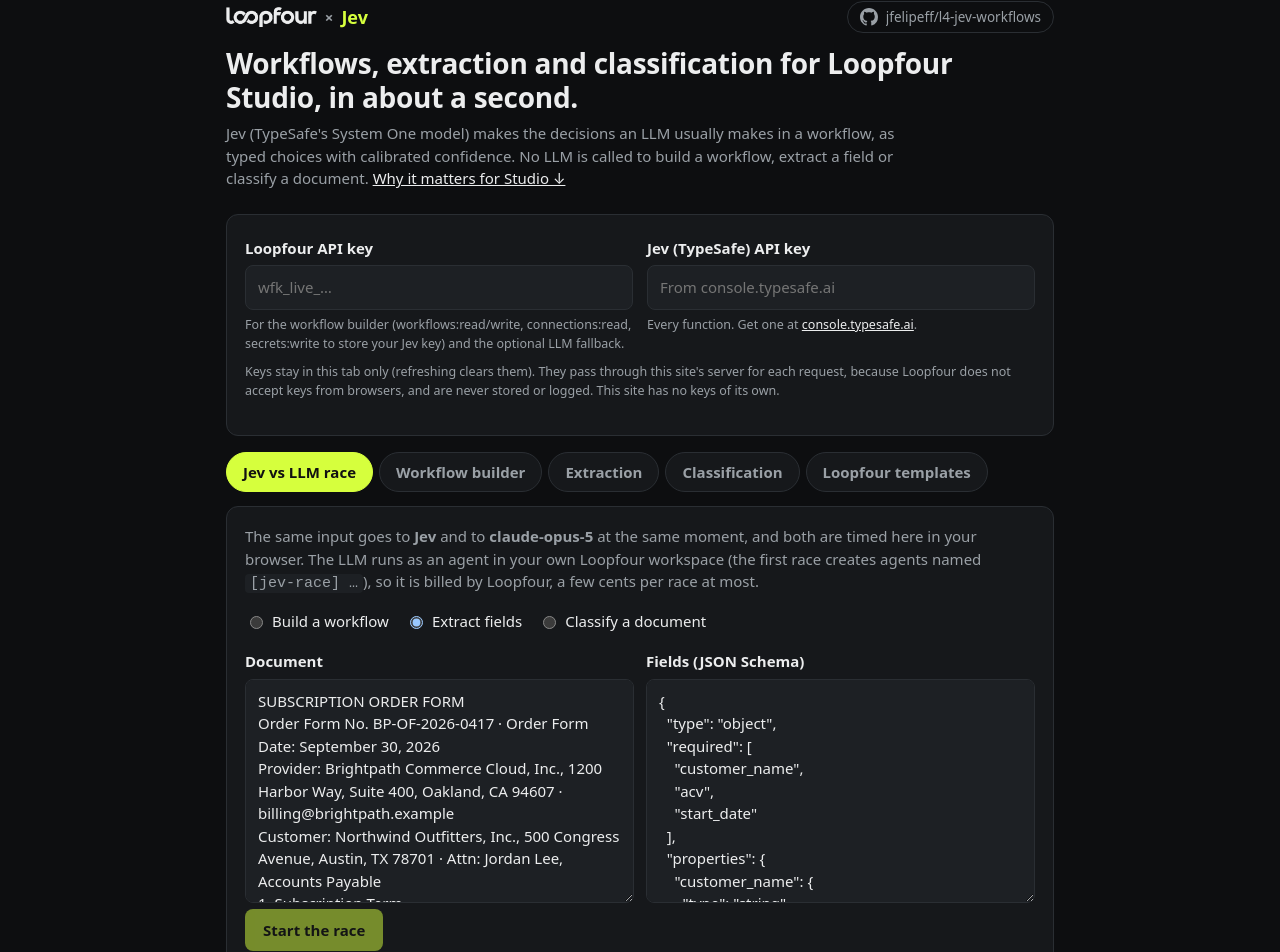
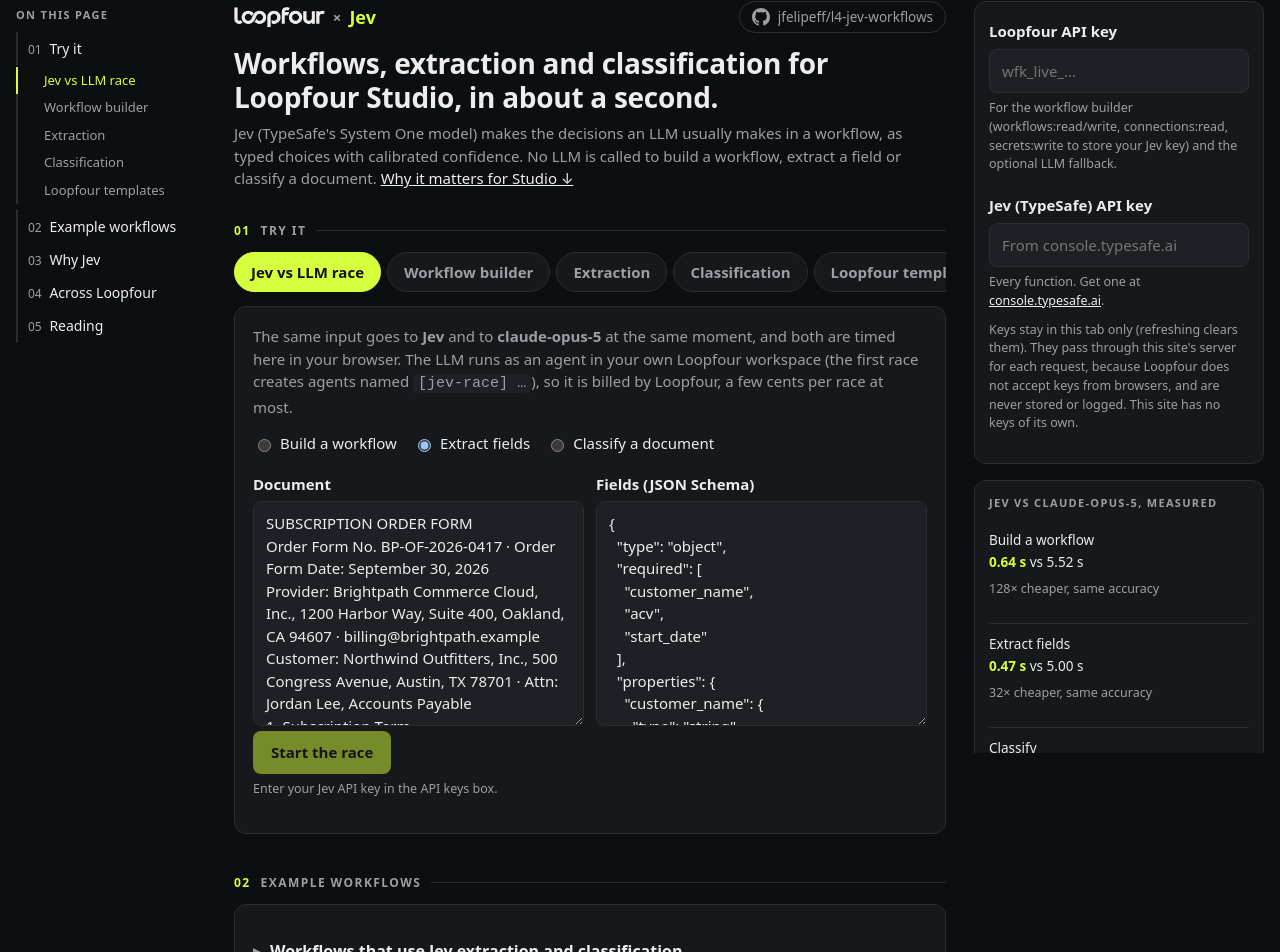
Before and after one commit to jfelipeff/l4-jev-workflows, a Next.js app in the folder workflow-builder/: page / in a window 1280 px wide. Shown: the part 39-991 px from the top of the page. Built offline with nearby package versions, Linux system fonts and the light colour scheme.

Commit message:
Three-column layout with sticky section nav and keys rail; numbered sections; collapsible sections

```diff
--- a/workflow-builder/app/builder.tsx
+++ b/workflow-builder/app/builder.tsx
@@ -109,7 +109,7 @@ export function Builder({ apiKey, jevKey, seed }: { apiKey: string; jevKey: stri
   const usage = plan?.draft.usage;
   const open = assembled?.questions.filter((q) => q.kind !== 'info') ?? [];
   const notes = assembled?.questions.filter((q) => q.kind === 'info') ?? [];
-  const missingKeys = !apiKey ? 'Enter your Loopfour API key above.' : !jevKey ? 'Enter your Jev API key above.' : null;
+  const missingKeys = !apiKey ? 'Enter your Loopfour API key in the API keys box.' : !jevKey ? 'Enter your Jev API key in the API keys box.' : null;
 
   return (
     <>
--- a/workflow-builder/app/examples.tsx
+++ b/workflow-builder/app/examples.tsx
@@ -54,7 +54,10 @@ export const JEV_EXAMPLES: { group: string; items: { prompt: string; steps: stri
 export function JevExamples({ onBuild }: { onBuild: (text: string) => void }) {
   return (
     <section className="card prose" id="jev-workflows">
+      <details className="fold">
+        <summary>
           <h2>Workflows that use Jev extraction and classification</h2>
+        </summary>
         <p>
           Describe a step that extracts fields or sorts a document into labels, and the builder adds a <strong>Jev Extraction</strong> or{' '}
           <strong>Jev Classification</strong> step: an API Request block that calls this site&apos;s <code>/api/extract</code> or{' '}
@@ -86,6 +89,7 @@ export function JevExamples({ onBuild }: { onBuild: (text: string) => void }) {
             </div>
           ))}
         </div>
+      </details>
     </section>
   );
 }
--- a/workflow-builder/app/functions.tsx
+++ b/workflow-builder/app/functions.tsx
@@ -25,7 +25,7 @@ function CascadeToggle({ on, set, apiKey }: { on: boolean; set: (v: boolean) =>
     <div className="checks">
       <label title="Uses your Loopfour key: runs Loopfour's claude-opus-5 as an agent in your workspace">
         <input type="checkbox" checked={on && !!apiKey} disabled={!apiKey} onChange={(e) => set(e.target.checked)} /> Send only uncertain answers to
-        an LLM (Loopfour&apos;s claude-opus-5); Jev must confirm its answer{!apiKey && ' (enter your Loopfour key above)'}
+        an LLM (Loopfour&apos;s claude-opus-5); Jev must confirm its answer{!apiKey && ' (enter your Loopfour key in the API keys box)'}
       </label>
     </div>
   );
@@ -112,7 +112,7 @@ export function ExtractPanel({ jevKey, apiKey }: { jevKey: string; apiKey: strin
         <button className="primary" disabled={!jevKey || !document || busy} onClick={run}>
           {busy ? 'Jev is extracting…' : 'Extract'}
         </button>
-        {!jevKey && <p className="hint">Enter your Jev API key above.</p>}
+        {!jevKey && <p className="hint">Enter your Jev API key in the API keys box.</p>}
         {error && <p className="error">{error}</p>}
       </section>
 
@@ -202,7 +202,7 @@ export function ClassifyPanel({ jevKey, apiKey }: { jevKey: string; apiKey: stri
         <button className="primary" disabled={!jevKey || !document || busy} onClick={run}>
           {busy ? 'Jev is classifying…' : 'Classify'}
         </button>
-        {!jevKey && <p className="hint">Enter your Jev API key above.</p>}
+        {!jevKey && <p className="hint">Enter your Jev API key in the API keys box.</p>}
         {error && <p className="error">{error}</p>}
       </section>
 
--- a/workflow-builder/app/globals.css
+++ b/workflow-builder/app/globals.css
@@ -188,3 +188,56 @@ th { color: var(--muted); font-weight: 600; }
 .race-answers ol { margin: 0; padding-left: 18px; }
 .race-answers .jevstep { color: var(--accent); }
 tr.differs td { color: #ffb4a8; }
+
+/* --- collapsible sections ------------------------------------------------- */
+.fold > summary { cursor: pointer; list-style: none; display: flex; align-items: center; gap: 10px; }
+.fold > summary::-webkit-details-marker { display: none; }
+.fold > summary::before { content: '▸'; color: var(--muted); font-size: 14px; transition: transform 0.15s; }
+.fold[open] > summary::before { transform: rotate(90deg); }
+.fold > summary h2 { margin: 0; }
+.fold[open] > summary { margin-bottom: 12px; }
+.fold.more { margin-top: 14px; }
+.fold.more > summary { color: var(--text); font-weight: 600; font-size: 14px; }
+
+/* --- page layout: side nav | content | keys rail ------------------------- */
+.toc { display: none; }
+.measured { display: none; }
+.content > *:first-child .section-label { margin-top: 8px; }
+.section-label {
+  display: flex; align-items: center; gap: 10px; margin: 40px 0 12px;
+  font-size: 12px; font-weight: 700; letter-spacing: 0.12em; text-transform: uppercase; color: var(--muted);
+}
+.section-label span { color: var(--accent); font-variant-numeric: tabular-nums; }
+.section-label::after { content: ''; flex: 1; height: 1px; background: var(--line); }
+#try, #jev-workflows, #why, #where-else, #articles { scroll-margin-top: 56px; }
+
+@media (min-width: 1240px) {
+  main.layout {
+    max-width: 1480px; display: grid; column-gap: 28px; align-items: start;
+    grid-template-columns: 190px minmax(0, 1fr) 290px;
+    grid-template-areas: 'toc head rail' 'toc content rail';
+  }
+  main.layout > header { grid-area: head; }
+  main.layout > .content { grid-area: content; min-width: 0; }
+  .toc, .rail { position: sticky; top: 24px; max-height: calc(100vh - 48px); overflow-y: auto; }
+  .toc { grid-area: toc; grid-row: 1 / span 2; display: block; padding-top: 6px; }
+  .rail { grid-area: rail; grid-row: 1 / span 2; }
+  .rail .keys { grid-template-columns: 1fr; gap: 12px; }
+  .rail .card { padding: 14px; }
+  .measured { display: grid; gap: 10px; }
+  .content .articles { grid-template-columns: repeat(2, minmax(0, 1fr)); }
+}
+
+.toc-title { margin: 0 0 8px; font-size: 11px; font-weight: 700; letter-spacing: 0.12em; text-transform: uppercase; color: var(--muted); }
+.toc-link {
+  display: block; width: 100%; text-align: left; background: none; border: 0; border-left: 2px solid var(--line);
+  color: var(--text); padding: 6px 10px; font: inherit; font-size: 14px; cursor: pointer;
+}
+.toc-link span { color: var(--muted); font-size: 12px; margin-right: 4px; font-variant-numeric: tabular-nums; }
+.toc-link:hover { border-left-color: var(--accent); }
+.toc-sub { margin: 2px 0 6px; }
+.toc-link.toc-tab { padding: 4px 10px 4px 26px; font-size: 13px; color: var(--muted); }
+.toc-link.toc-tab.on { color: var(--accent); border-left-color: var(--accent); }
+.measured-row { display: grid; gap: 2px; font-size: 13.5px; padding-bottom: 8px; border-bottom: 1px solid var(--line); }
+.measured-row strong { color: var(--accent); }
+.measured .link { justify-self: start; margin: 0; }
--- a/workflow-builder/app/page.tsx
+++ b/workflow-builder/app/page.tsx
@@ -21,6 +21,36 @@ const TABS = [
 ] as const;
 type Tab = (typeof TABS)[number]['id'];
 
+// Page sections, in order: the side nav and the numbered labels above each part use the same list.
+const SECTIONS = [
+  { id: 'try', label: 'Try it' },
+  { id: 'jev-workflows', label: 'Example workflows' },
+  { id: 'why', label: 'Why Jev' },
+  { id: 'where-else', label: 'Across Loopfour' },
+  { id: 'articles', label: 'Reading' },
+] as const;
+
+function SectionLabel({ n }: { n: number }) {
+  return (
+    <p className="section-label">
+      <span>{String(n + 1).padStart(2, '0')}</span> {SECTIONS[n].label}
+    </p>
+  );
+}
+
+/** Scroll to a section, opening it first when it is collapsed. */
+function goTo(id: string) {
+  const el = document.getElementById(id);
+  el?.querySelector<HTMLDetailsElement>(':scope > details.fold')?.setAttribute('open', '');
+  el?.scrollIntoView({ behavior: 'smooth', block: 'start' });
+}
+
+const MEASURED = [
+  { task: 'Build a workflow', jev: '0.64 s', llm: '5.52 s', cheaper: '128×' },
+  { task: 'Extract fields', jev: '0.47 s', llm: '5.00 s', cheaper: '32×' },
+  { task: 'Classify', jev: '0.20 s', llm: '2.85 s', cheaper: '163×' },
+];
+
 export default function Home() {
   const [apiKey, setApiKey] = useState('');
   const [jevKey, setJevKey] = useState('');
@@ -28,7 +58,7 @@ export default function Home() {
   const [seed, setSeed] = useState<{ text: string; n: number } | undefined>();
 
   return (
-    <main>
+    <main className="layout">
       <header>
         <div className="topbar">
           <div className="brand">
@@ -50,6 +80,34 @@ export default function Home() {
         </p>
       </header>
 
+      <nav className="toc" aria-label="On this page">
+        <p className="toc-title">On this page</p>
+        {SECTIONS.map((x, i) => (
+          <div key={x.id}>
+            <button className="toc-link" onClick={() => goTo(x.id)}>
+              <span>{String(i + 1).padStart(2, '0')}</span> {x.label}
+            </button>
+            {x.id === 'try' && (
+              <div className="toc-sub">
+                {TABS.map((t) => (
+                  <button
+                    key={t.id}
+                    className={`toc-link toc-tab ${tab === t.id ? 'on' : ''}`}
+                    onClick={() => {
+                      setTab(t.id);
+                      goTo('try');
+                    }}
+                  >
+                    {t.label}
+                  </button>
+                ))}
+              </div>
+            )}
+          </div>
+        ))}
+      </nav>
+
+      <aside className="rail">
         <section className="card">
           <div className="keys">
             <div>
@@ -74,7 +132,32 @@ export default function Home() {
             Loopfour does not accept keys from browsers, and are never stored or logged. This site has no keys of its own.
           </p>
         </section>
+        <section className="card measured">
+          <p className="toc-title">Jev vs claude-opus-5, measured</p>
+          {MEASURED.map((m) => (
+            <div key={m.task} className="measured-row">
+              <span>{m.task}</span>
+              <span>
+                <strong>{m.jev}</strong> vs {m.llm}
+              </span>
+              <span className="hint">{m.cheaper} cheaper, same accuracy</span>
+            </div>
+          ))}
+          <button
+            className="link"
+            onClick={() => {
+              setTab('race');
+              goTo('try');
+            }}
+          >
+            Race them yourself →
+          </button>
+        </section>
+      </aside>
 
+      <div className="content">
+        <div id="try">
+          <SectionLabel n={0} />
           <nav className="tabs" role="tablist">
             {TABS.map((t) => (
               <button key={t.id} role="tab" aria-selected={tab === t.id} className={tab === t.id ? 'on' : ''} onClick={() => setTab(t.id)}>
@@ -107,6 +190,9 @@ export default function Home() {
             />
           </div>
 
+        </div>
+
+        <SectionLabel n={1} />
         <JevExamples
           onBuild={(text) => {
             setSeed((x) => ({ text, n: (x?.n ?? 0) + 1 }));
@@ -114,14 +200,18 @@ export default function Home() {
             window.scrollTo({ top: 0, behavior: 'smooth' });
           }}
         />
+        <SectionLabel n={2} />
         <WhyJev />
+        <SectionLabel n={3} />
         <WhereElse />
+        <SectionLabel n={4} />
         <Articles />
 
         <footer>
           Built with Jev (TypeSafe System One). Every app, action and field comes from Loopfour&apos;s <code>GET /api/v1/blocks</code>{' '}
           catalog · <a href={REPO_URL}>source on GitHub</a>
         </footer>
+      </div>
     </main>
   );
 }
--- a/workflow-builder/app/race.tsx
+++ b/workflow-builder/app/race.tsx
@@ -101,7 +101,7 @@ export function RacePanel({ apiKey, jevKey }: { apiKey: string; jevKey: string }
     finish(setLlm, (r) => (r.usd as number | null) ?? null)(llmCall);
   }
 
-  const missing = !jevKey ? 'Enter your Jev API key above.' : !apiKey ? 'Enter your Loopfour API key above: the LLM side runs in your workspace.' : null;
+  const missing = !jevKey ? 'Enter your Jev API key in the API keys box.' : !apiKey ? 'Enter your Loopfour API key in the API keys box: the LLM side runs in your workspace.' : null;
   const elapsed = (l: Lane | null) => (l ? (l.end ?? now) - l.start : 0);
   const scale = Math.max(3000, elapsed(jev), elapsed(llm));
   const done = jev?.end && llm?.end && !jev.error && !llm.error;
--- a/workflow-builder/app/templates.tsx
+++ b/workflow-builder/app/templates.tsx
@@ -50,7 +50,7 @@ export function TemplatesPanel({ apiKey, onBuild }: { apiKey: string; onBuild: (
             {busy ? 'Loading…' : 'Load Loopfour templates'}
           </button>
         )}
-        {!apiKey && <p className="hint">Enter your Loopfour API key above.</p>}
+        {!apiKey && <p className="hint">Enter your Loopfour API key in the API keys box.</p>}
         {error && <p className="error">{error}</p>}
         {templates && (
           <div className="checks">
```
Also changed, not shown: workflow-builder/app/info.tsx (+7 -0 lines). Lines whose indentation alone changed are shown as unchanged.
